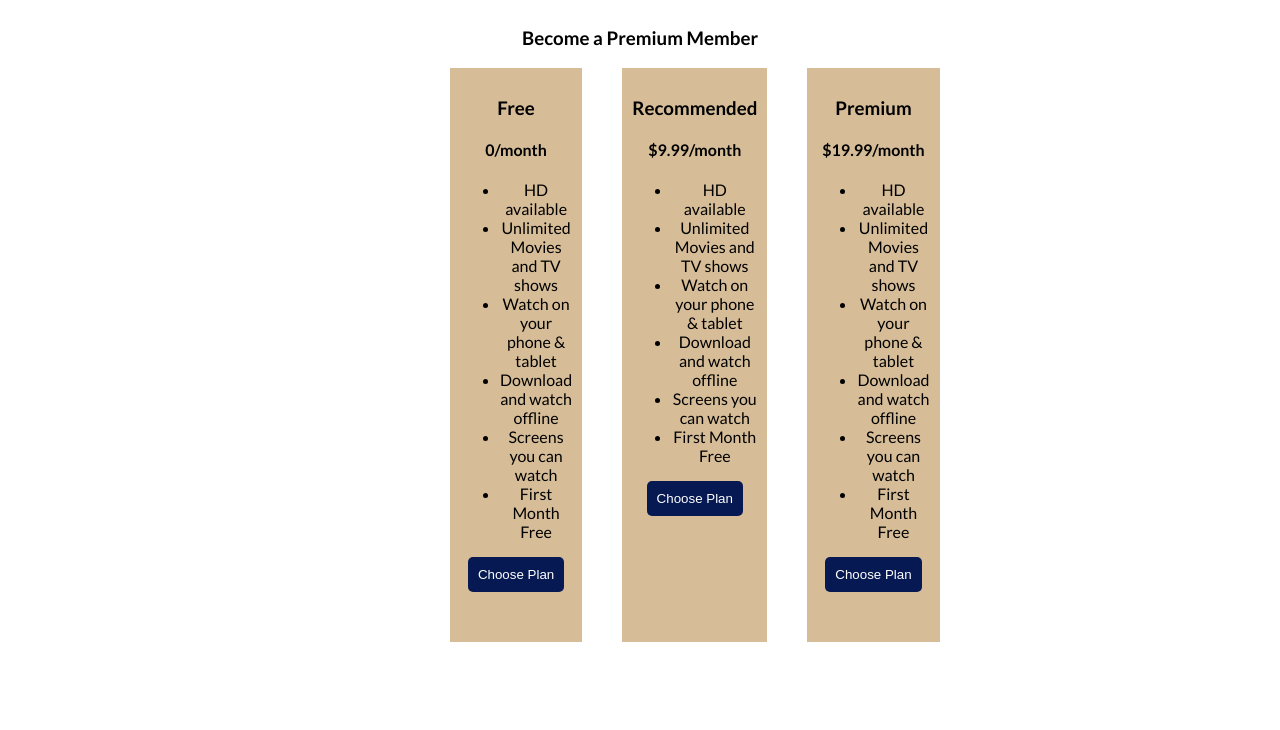
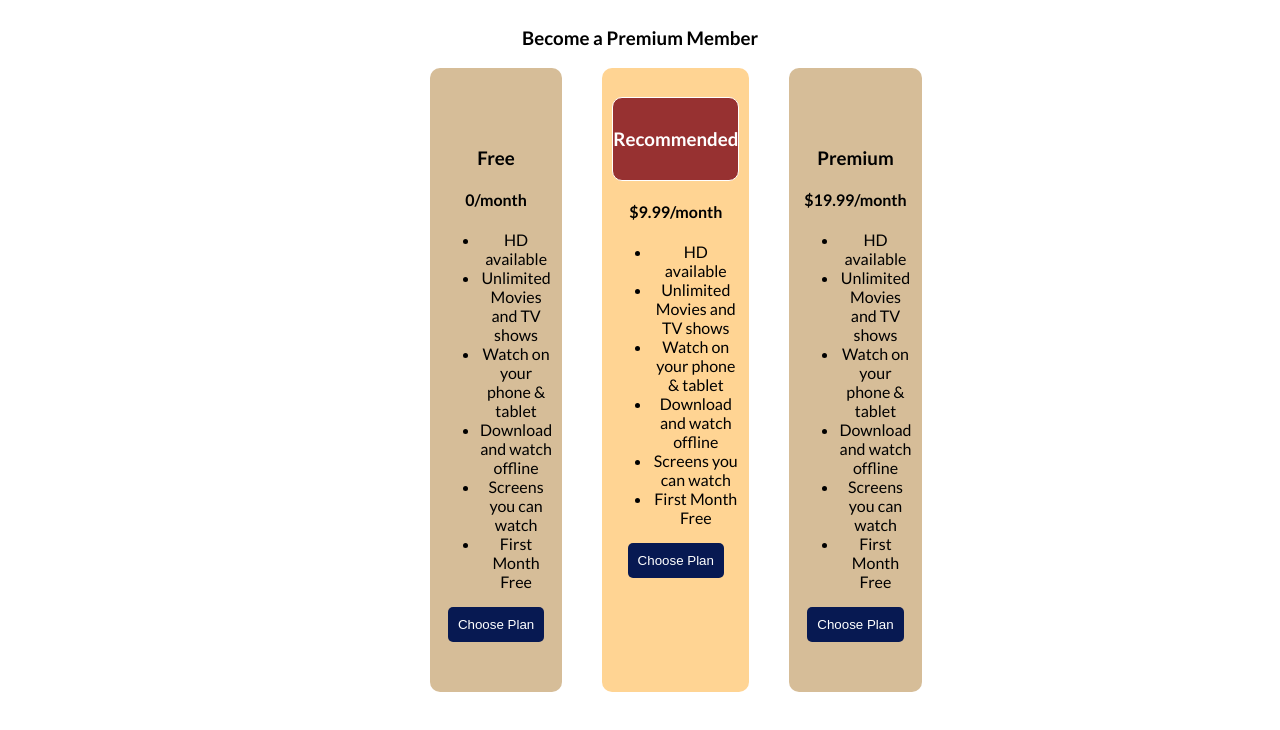
Before and after one commit to exeLancer/css-uygulama-1, a plain HTML site: page index.html in a window 1280 px wide. Shown: the part 2384-3114 px from the top of the page. Drawn offline with Linux system fonts and the light colour scheme.

Commit message:
update-3.08

```diff
--- a/index.html
+++ b/index.html
@@ -112,7 +112,7 @@
 
         <section class="viewplans">
             <div class="viewplans__free">
-                <h3>Free</h3>
+                <h3 class="viewplans__free__badge">Free</h3>
                 <h4>0/month</h4>
                 <ul>
                     <li>HD available</li>
@@ -125,7 +125,7 @@
                 <button>Choose Plan</button>
             </div>
             <div class="viewplans__recom">
-                <h3>Recommended</h3>
+                <h3 class="viewplans__recom__badge">Recommended</h3>
                 <h4>$9.99/month</h4>
                 <ul>
                     <li>HD available</li>
@@ -138,7 +138,7 @@
                 <button>Choose Plan</button>
             </div>
             <div class="viewplans__prem">
-                <h3>Premium</h3>
+                <h3 class="viewplans__prem__badge">Premium</h3>
                 <h4>$19.99/month</h4>
                 <ul>
                     <li>HD available</li>
--- a/style.css
+++ b/style.css
@@ -356,20 +356,35 @@
     width: 300px;
     text-align: center;
     padding: 10px;
-    margin-left: 450px;
+    margin-left: 430px;
     margin-right: 20px;
     padding-bottom: 50px;
+    border-radius: 10px;
+}
+
+.viewplans__free__badge {
+    padding-top: 50px;
 }
 
 .viewplans__recom {
     display: block;
-    background-color: #D6BD98;
+    background-color: #ffd493;
     width: 300px;
     text-align: center;
     padding: 10px;
     margin-left: 20px;
     margin-right: 20px;
     padding-bottom: 50px;
+    border-radius: 10px;
+}
+
+.viewplans__recom__badge {
+    background-color: #973131;
+    color: white;
+    border-radius: 10px;
+    padding-top: 30px;
+    padding-bottom: 30px;
+    border: 1px solid white;
 }
 
 .viewplans__prem {
@@ -381,6 +396,11 @@
     margin-left: 20px;
     margin-right: 400px;
     padding-bottom: 50px;
+    border-radius: 10px;
+}
+
+.viewplans__prem__badge {
+    padding-top: 50px;
 }
 
 .viewplans__free:hover {
@@ -388,7 +408,7 @@
 }
 
 .viewplans__recom:hover {
-    background-color: #a89578;
+    background-color: rgb(212, 188, 151);
 }
 
 .viewplans__prem:hover {
```
Also changed, not shown: images/Ekran görüntüsü 2024-08-03 181654.png (added), 1 other file.
